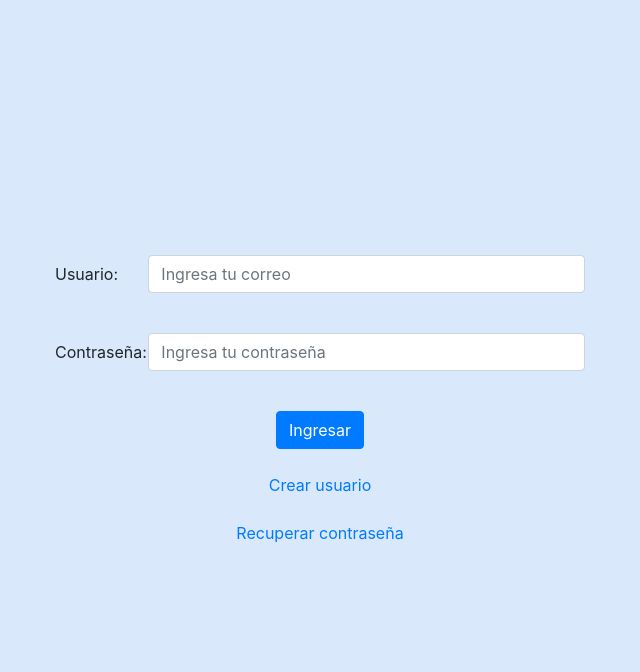
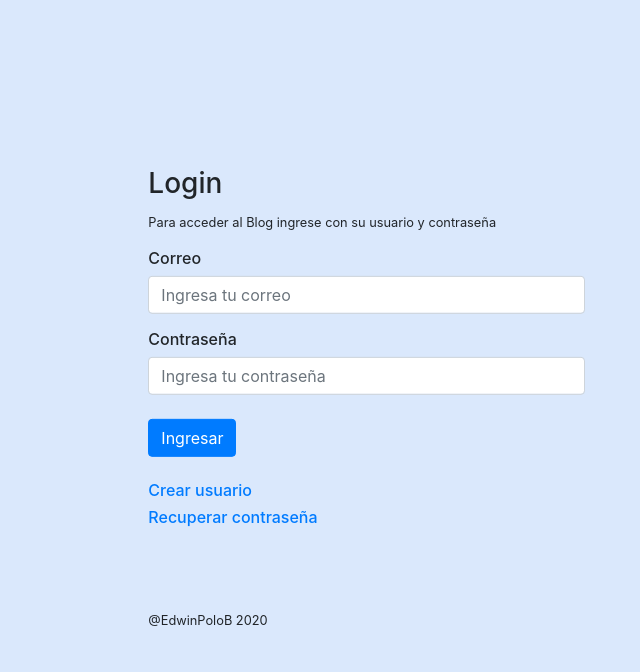
Before and after one commit to rubendario102/MisionTicGrupoF, a Flask app: page / in a window 1280 px wide. Shown: the top 672 px of the page, without its empty margins (320-960 px from the left). Run offline with Flask 2, Linux system fonts and the light colour scheme.

Commit message:
Actualizacion de rutas para la vista Login y recuperar v2

```diff
--- a/BLOGS/main.py
+++ b/BLOGS/main.py
@@ -18,15 +18,24 @@ def principal():
 
 @app.route('/vistaBlog1',methods=['POST','GET']) # Incluido por Edwin Polo, para ir de Login a VistaBlog
 def loginPost():
-    if request.method=="POST":
-        usuario= request.form['usuario']
-        clave=request.form['password']
-        if usuario=="edwin@hotmail.com" and clave=="123":
-            return redirect(url_for('vistaBlog'))
+    usuario= escape(request.form["usuario"])
+    clave= escape(request.form["clave"])
+    message=None
+    with sqlite3.connect('Blogs.db') as con:   # Aqui se abre la base de datos
+        cur = con.cursor()
+        #cur.execute("SELECT * from Usuario WHERE username = '"+usuario+"' AND clave= '"+clave+"'") de esta forma se puede realizar inyección de codigo....
+        user=cur.execute(f"SELECT cla FROM tbl_001_u WHERE em = '{usuario}'").fetchone() # Sentencia preparada no acepta inyección de codigo ....
+        if user != None:
+            clave_hash= user[0]
+            if check_password_hash(clave_hash,clave):
+                session["usuario"]=usuario  # es un array que determina quien esta logueado.
+                return render_template('vistaBlog.html')
+            else:
+                message="Contraseña incorrecta, verifique nuevamente"
+                return render_template('login.html', message=message)
         else:
-            return "Acceso Invalido"
-    else:
-        return "Metodo no permitido"
+            message="Usuario y/o contraseña incorrectos"
+            return render_template('login.html', message=message)
 
 @app.route('/registro') #incluido por Edwin Polo . ruta para ir de Vista Login a Vista Crear Usuario
 def registroUsuario():
@@ -239,6 +248,27 @@ def actualizarBlogs(post_id):
 def recuperarContraseña():
     return render_template('Recuperar.html')
 
+@app.route('/recuperarContraseña', methods=['POST','GET'])
+def recuperar():
+    correo= escape(request.form["correo"])
+    message=None
+    error=None
+    with sqlite3.connect('Blogs.db') as con:   # Aqui se abre la base de datos
+        cur = con.cursor()
+        #cur.execute("SELECT * from Usuario WHERE username = '"+usuario+"' AND clave= '"+clave+"'") de esta forma se puede realizar inyección de codigo....
+        user=cur.execute(f"SELECT id_u FROM tbl_001_u WHERE em= '{correo}'").fetchone() # Sentencia preparada no acepta inyección de codigo ....
+        if user != None:
+            id_usuario= user[0]
+            #cur.execute("SELECT email from Usuario where email=?", (correo,)) # Sentencia preparada no acepta inyección de codigo ....
+            #session["email"]=email  # es un array que determina quien esta logueado.
+            yag = yagmail.SMTP("pruebatk.8912@gmail.com","prueba123")
+            yag.send(to=correo,subject='Recuperar contraseña',contents='Bienvenido al link para recuperar contraseña <a href='+url_for('actualizar',id_user=id_usuario,_external=True)+'>Click aqui para recuperar contraseña</a>')
+            message="El acceso para recuperar tu contraseña se ha enviado al correo. Ahora puedes volver a Login:"
+            return render_template('Recuperar.html',message=message)
+        else:
+            error="Este correo no esta registrado"
+            return render_template('Recuperar.html',error=error)
+
 if __name__ == "__main__":
     #app.run(host='127.0.0.1', port = 443, ssl_context= ('micertificado.pem','llaveprivada.pem'),debug=True)
     app.run(debug=True)
--- a/BLOGS/templates/login.html
+++ b/BLOGS/templates/login.html
@@ -1,33 +1,52 @@
 {% extends "base.html" %}
 
 {% block contenido %}
-    <div>
+   <div>
         <form class="login" action="/vistaBlog1" method="POST">
             <div class="form-group row">
-                <label for="userEmail" class="col-sm-2 col-form-label">Usuario:</label>
+                <label for="userEmail" class="col-sm-2 col-form-label"></label>
                 <div class="col-sm-10">
-                    <input type="email" class="form-control" id="userEmail" name="usuario" aria-describedby="emailHelp" placeholder="Ingresa tu correo">
+                    {% if message %}
+                        <div class="alert alert-danger" role="alert">
+                            {{ message }}
+                        </div>
+                    {% endif %}
                 </div>
             </div>
-            <br>
+
             <div class="form-group row">
-                <label for="userPassword" class="col-sm-2 col-form-label">Contraseña:</label>
+                <label for="userEmail" class="col-sm-2 col-form-label"></label>
                 <div class="col-sm-10">
-                    <input type="password" class="form-control" id="userPassword" name="password" placeholder="Ingresa tu contraseña">
+                    <h1 class="h3">Login</h1>
+                    <p><small>Para acceder al Blog ingrese con su usuario y contraseña</small></p>
+                    <h3 class="h6">Correo</h3>
+                    <input type="email" class="form-control" id="usuario" name="usuario" aria-describedby="emailHelp" placeholder="Ingresa tu correo">
                 </div>
             </div>
-            <center>
-            <br>
-            <button type="submit" class="btn btn-primary boton-ingresar">Ingresar</button>
-            <br><br>
-            <a href="{{ url_for('registroUsuario') }}">Crear usuario</a>
-            <br><br>
-            <a href="{{ url_for('recuperarContraseña') }}">Recuperar contraseña</a>
-            </center>
+
+            <div class="form-group row">
+                <label for="userPassword" class="col-sm-2 col-form-label"></label>
+                <div class="col-sm-10">
+                    <h3 class="h6">Contraseña</h3>
+                    <input type="password" class="form-control" id="clave" name="clave" placeholder="Ingresa tu contraseña">
+                    <br />
+                    <button type="submit" class="btn btn-primary boton-ingresar">Ingresar</button>
+                    <br><br>
+                    <h3 class="h6"><a href="{{ url_for('registroUsuario') }}">Crear usuario</a></h3>
+                    <h3 class="h6"><a href="{{ url_for('recuperarContraseña') }}">Recuperar contraseña</a></h3>
+                    <br>
+                    <br>
+                    <br>
+                    <p><small>@EdwinPoloB 2020</small></p>
+
+                </div>
+            </div>
+
+
 
 
         </form>
-        </div>
+    </div>
         <!-- Option 1: jQuery and Bootstrap Bundle (includes Popper) -->
         <script src="https://code.jquery.com/jquery-3.5.1.slim.min.js" integrity="sha384-DfXdz2htPH0lsSSs5nCTpuj/zy4C+OGpamoFVy38MVBnE+IbbVYUew+OrCXaRkfj" crossorigin="anonymous"></script>
         <script src="https://cdn.jsdelivr.net/npm/bootstrap@4.5.3/dist/js/bootstrap.bundle.min.js" integrity="sha384-ho+j7jyWK8fNQe+A12Hb8AhRq26LrZ/JpcUGGOn+Y7RsweNrtN/tE3MoK7ZeZDyx" crossorigin="anonymous"></script>
```
Also changed, not shown: BLOGS/templates/Recuperar.html (+30 -9 lines).
